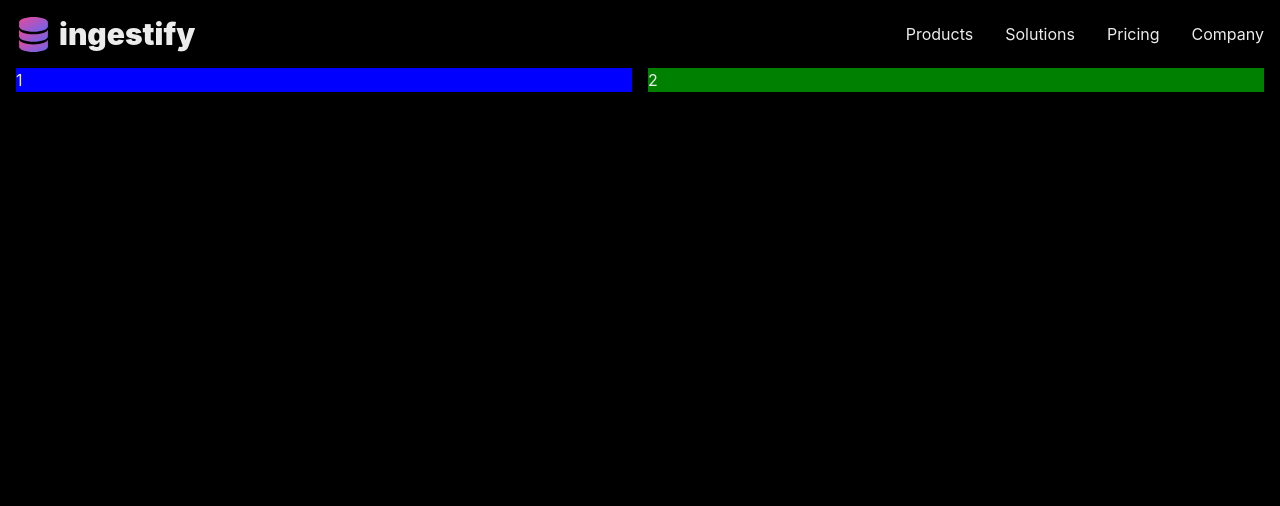
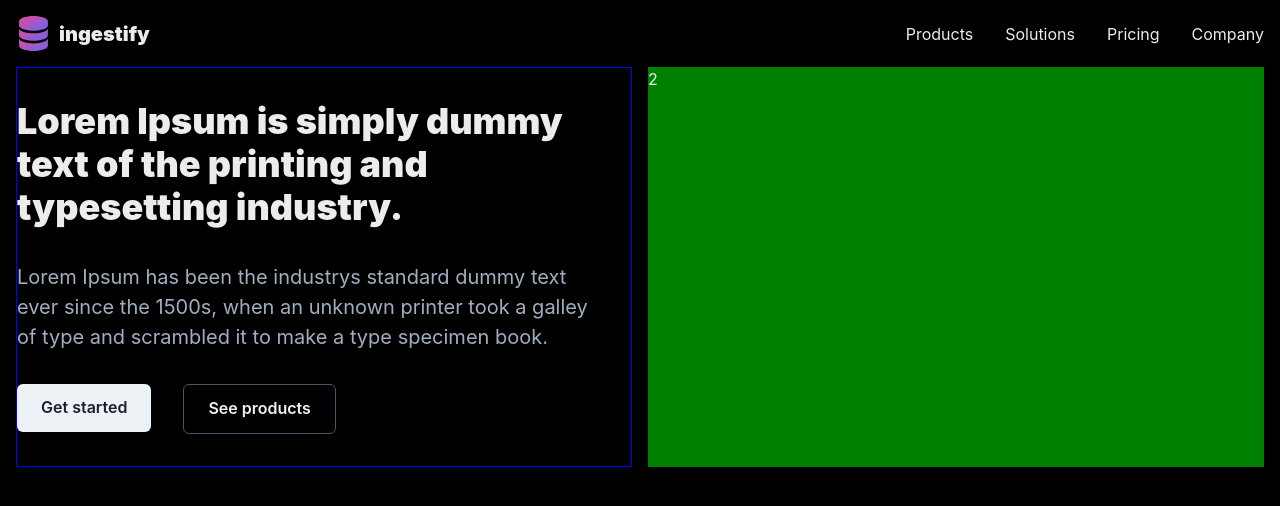
Before and after one commit to danielsteman/xlsx-append-only, a Next.js app: page / in a window 1280 px wide. Shown: the top 506 px of the page. Built offline with nearby package versions, Linux system fonts and the light colour scheme.

Commit message:
add griditem

```diff
--- a/src/app/page.tsx
+++ b/src/app/page.tsx
@@ -2,11 +2,13 @@
 
 import {
   Box,
+  Button,
   Flex,
   Grid,
   GridItem,
   Heading,
   Spacer,
+  Text,
   useTheme,
 } from "@chakra-ui/react";
 import Logo from "./components/logo";
@@ -27,7 +29,7 @@ export default function Home() {
         <Flex flexDir="row" gap={8} align="center">
           <Flex flexDir="row" align="center" gap={2}>
             <Logo />
-            <Heading size="lg" fontWeight={900}>
+            <Heading size="md" fontWeight={900}>
               ingestify
             </Heading>
           </Flex>
@@ -38,7 +40,32 @@ export default function Home() {
           <Box>Company</Box>
         </Flex>
       </GridItem>
-      <GridItem bgColor="blue">1</GridItem>
+      <GridItem borderColor="blue" borderWidth={1} py={8} pr={8}>
+        <Flex flexDir="column" gap={8}>
+          <Heading fontWeight={900}>
+            Lorem Ipsum is simply dummy text of the printing and typesetting
+            industry.
+          </Heading>
+          <Text fontSize="xl" color="gray.400">
+            Lorem Ipsum has been the industrys standard dummy text ever since
+            the 1500s, when an unknown printer took a galley of type and
+            scrambled it to make a type specimen book.
+          </Text>
+          <Flex flexDir="row" gap={8}>
+            <Button p={6}>Get started</Button>
+            <Button
+              p={6}
+              variant="outline"
+              color="gray.100"
+              borderWidth={0.5}
+              borderColor="gray.600"
+              _hover={{ borderColor: "black" }}
+            >
+              See products
+            </Button>
+          </Flex>
+        </Flex>
+      </GridItem>
       <GridItem bgColor="green">2</GridItem>
     </Grid>
   );
```
